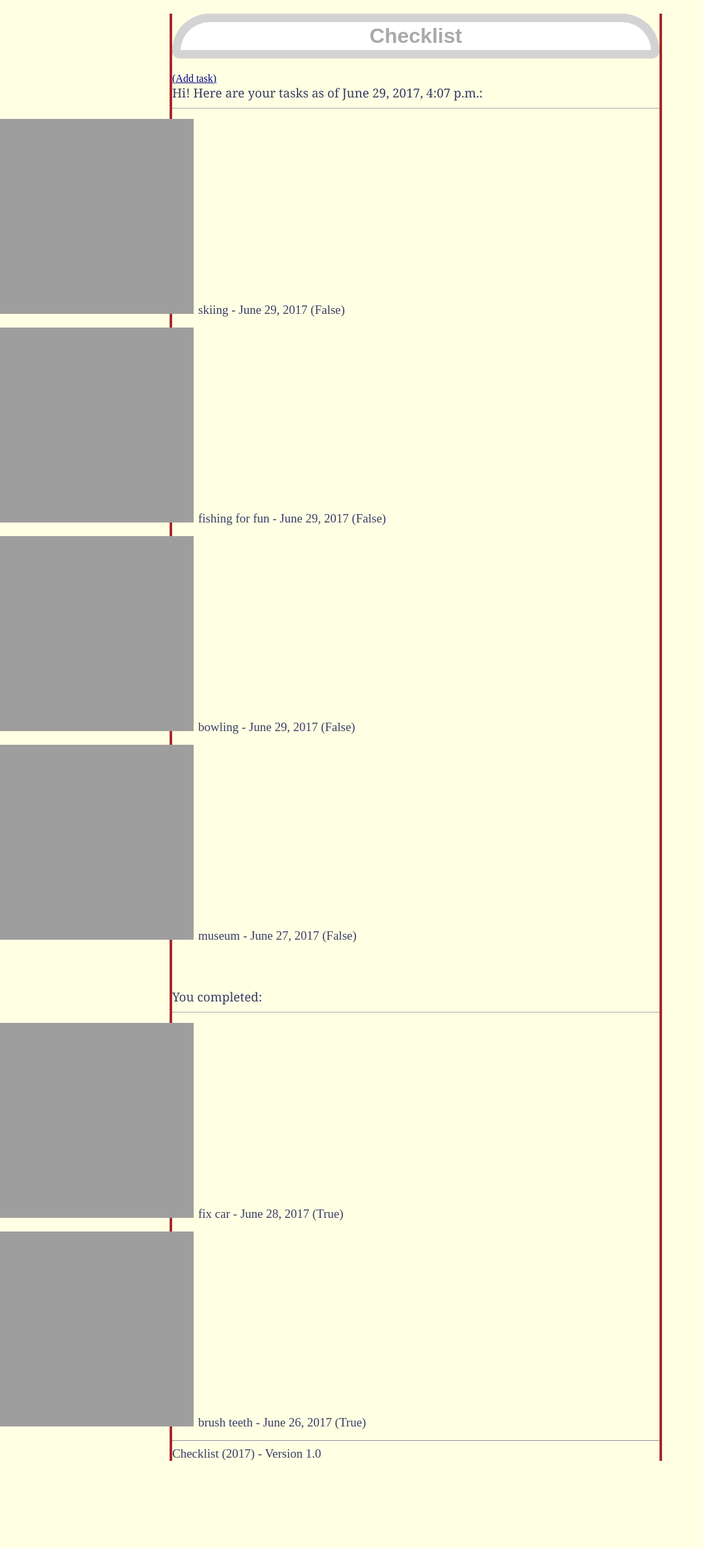
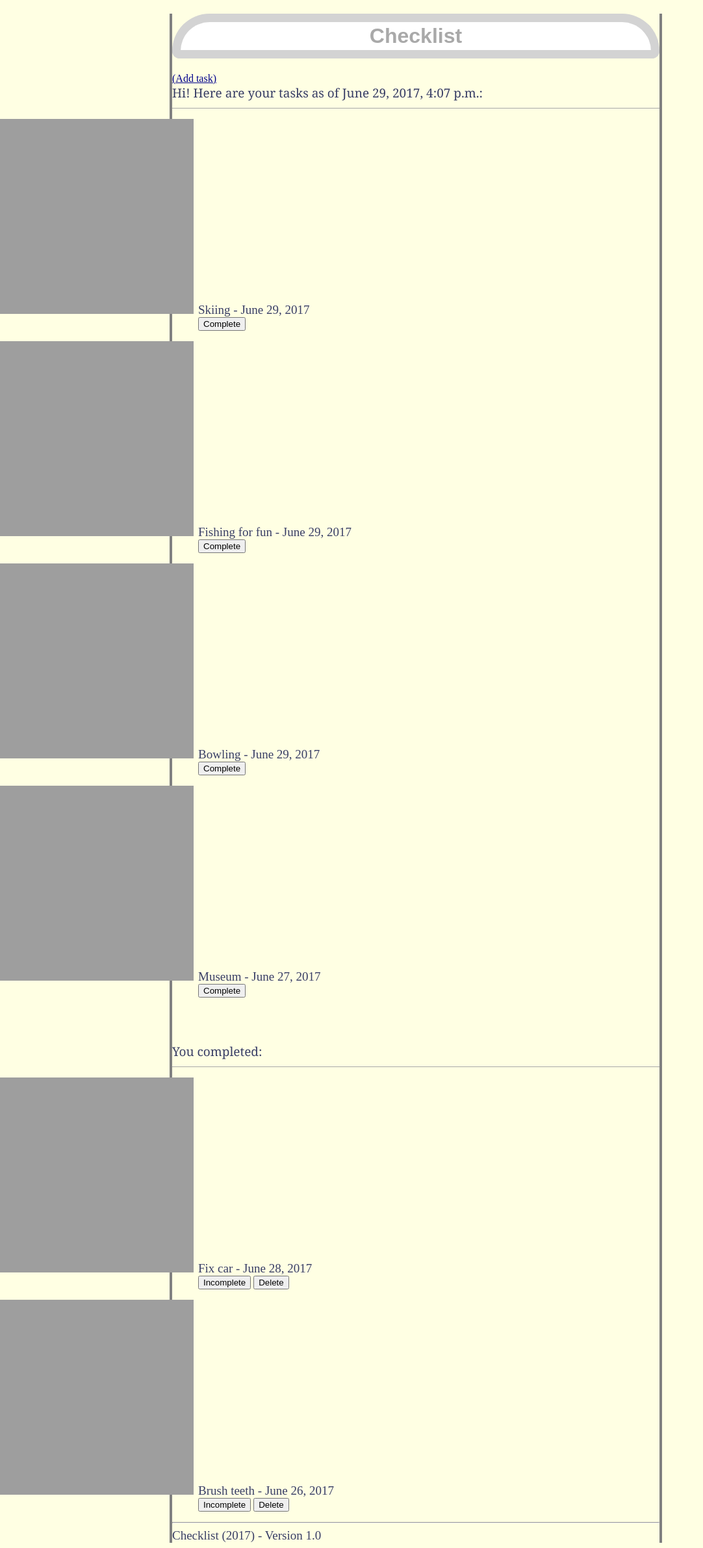
Before and after one commit to jeffgladstone/Checklist, a Django app: page / in a window 1280 px wide. Shown: the whole page at 65% size, without its empty margins (0-1082 px from the left). Before the commit the page ends 2248 px from the top, so only its background shows below. Run offline with Django 3.2, Linux system fonts and the light colour scheme; data comes from the database, SQL or seed files in the repository; both versions use the stored data as it was after the commit; some libraries are stand-ins or nearby versions.

Commit message:
Version 1.0
Site functionality. Improved mechanics and display.

```diff
--- a/Static/css/style.css
+++ b/Static/css/style.css
@@ -25,11 +25,12 @@ td {
 		padding: 2px;
 }
 
+
 #wrapper {
 	margin: 0 auto;
 	width: 750px;
-	border-left:4px solid brown;
-	border-right:4px solid brown;
+	border-left:4px solid grey;
+	border-right:4px solid grey;
 }
 
 #header {
@@ -114,6 +115,10 @@ ul {
 	list-style:square url('http://img525.imageshack.us/img525/1890/bulletr.gif');
 }
 
+form {
+	"display: inline-block;
+}
+
 .box {
 	background:linen;
 	border:11px solid brown;
--- a/Templates/homepage.html
+++ b/Templates/homepage.html
@@ -7,7 +7,9 @@
 {% for task in tasks %}
 {% if not task.is_done %}
 <ul>
-  <li>{{ task.description }} - {{task.date_created.date }} ({{ task.is_done }})</li>
+  <li>{{ task.description | capfirst }} - {{task.date_created.date }}</li>
+    <form action="/" method="get">
+    <input type="submit" name="task{{ task.id }}" value="Complete"/></form>
 </ul>
 {% endif %}
 {% endfor %}
@@ -16,7 +18,11 @@
 {% for task in tasks %}
 {% if task.is_done %}
 <ul>
-  <li>{{ task.description }} - {{task.date_created.date }} ({{ task.is_done }})</li>
+  <li>{{ task.description | capfirst }} - {{task.date_created.date }}</li>
+  <form action="/" method="get" style="display: inline-block;">
+    <input type="submit" name="task{{ task.id }}" value="Incomplete"/></form>
+  <form action="/" method="get" style="display: inline-block;">
+    <input type="submit" name="task{{ task.id }}" value="Delete"/></form>
 </ul>
 {% endif %}
 {% endfor %}
--- a/checklist/views.py
+++ b/checklist/views.py
@@ -2,6 +2,7 @@ from django.shortcuts import render, redirect
 from django.http import Http404, HttpResponse, HttpResponseRedirect
 import datetime
 from tasks.models import Task
+import re,urllib
 
 def sort_tasks_recent(tasks_data):
     '''sorts list of tasks in order by date created'''
@@ -12,6 +13,20 @@ def sort_tasks_recent(tasks_data):
 def homepage(request):
     now = datetime.datetime.now()
     tasks = sort_tasks_recent(Task.objects.all())
+    for task in tasks:
+        if ('task'+ str(task.id)) in request.GET:
+            q = request.GET['task'+ str(task.id)]
+            if (q == 'Complete'):
+                task.is_done = True
+                task.save()
+                return redirect('/', {'current_date': now, 'tasks': tasks})
+            elif (q == 'Incomplete'):
+                task.is_done = False
+                task.save()
+                return redirect('/', {'current_date': now, 'tasks': tasks})
+            elif (q == 'Delete'):
+                task.delete()
+                return redirect('/', {'current_date': now, 'tasks': tasks})
     return render(request, 'homepage.html', {'current_date': now, 'tasks': tasks})
 
 def add_task(request):
--- a/tasks/models.py
+++ b/tasks/models.py
@@ -4,7 +4,7 @@ from django.db import models
 class Task(models.Model):
     description = models.CharField(max_length=100)
     date_created = models.DateTimeField()
-    is_done = models.BooleanField(default = True)
+    is_done = models.BooleanField(default = False)
 
     def __str__(self):
         return self.description
```
Also changed, not shown: db.sqlite3.
